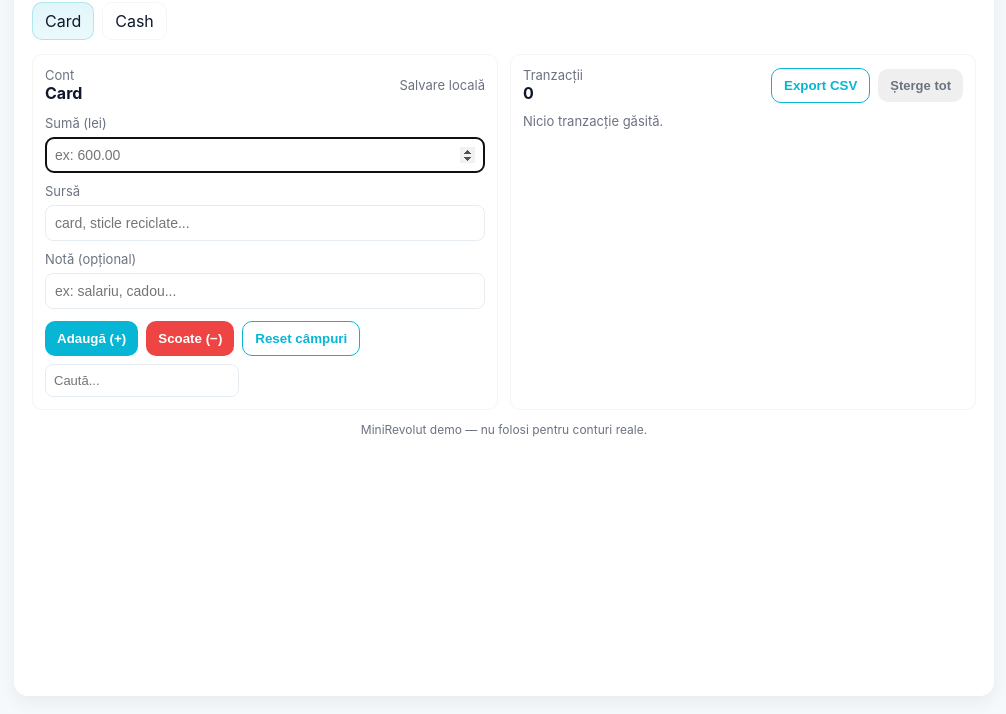
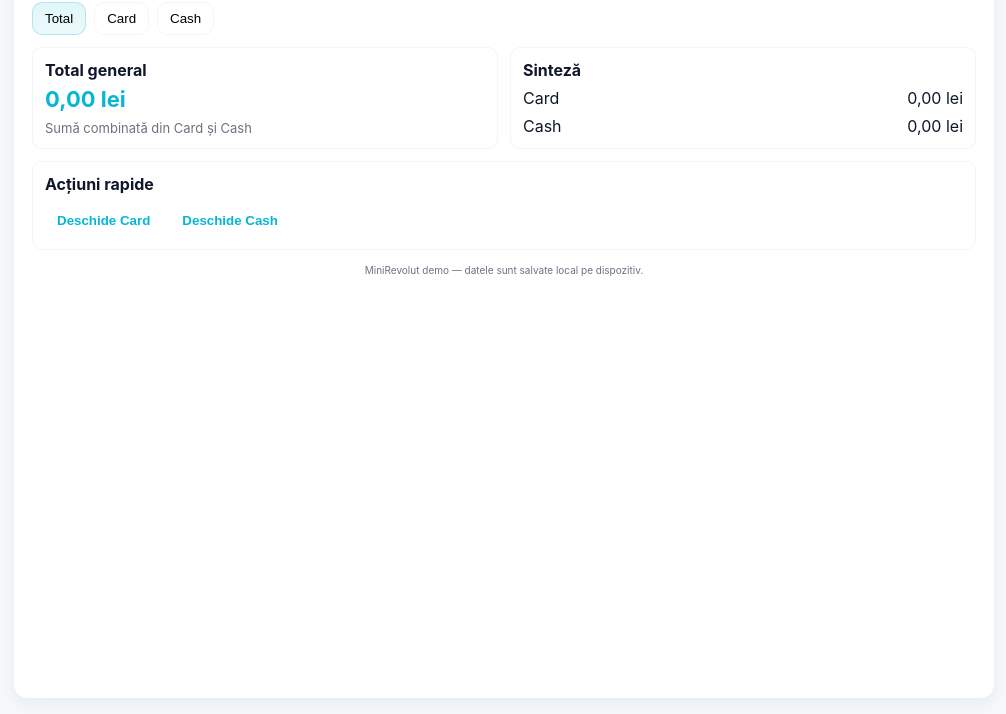
Before and after one commit to acostache577-max/Mini-Revolut, a plain HTML site: page index.html in a window 1280 px wide. Shown: the part 86-800 px from the top of the page, without its empty margins (136-1142 px from the left). Drawn offline with Linux system fonts and the light colour scheme.

Commit message:
Add files via upload
New and improved version

```diff
--- a/app.js
+++ b/app.js
@@ -1,120 +1,124 @@
 
-// MiniRevolut PWA - app.js
 (() => {
-  const el = id => document.getElementById(id);
-  const amountIn = el('amount');
-  const sourceIn = el('source');
-  const noteIn = el('note');
-  const addBtn = el('addBtn');
-  const removeBtn = el('removeBtn');
-  const resetBtn = el('resetBtn');
-  const txList = el('txList');
-  const totalAll = el('totalAll');
-  const txCount = el('txCount');
-  const exportBtn = el('exportBtn');
-  const clearAllBtn = el('clearAllBtn');
-  const filterIn = el('filter');
-  const tabs = document.querySelectorAll('[data-tab]');
-  const titleEl = el('pageTitle');
+  const qs = s => document.querySelector(s);
+  const qsa = s => Array.from(document.querySelectorAll(s));
+  const format = v => (Number(v)||0).toLocaleString('ro-RO',{minimumFractionDigits:2,maximumFractionDigits:2}) + ' lei';
+  const KEY = 'minirevolut_v3';
 
-  const STORAGE_KEY = 'minirevolut_accounts_v1';
-  let state = { card: {tx:[]}, cash: {tx:[]} , active: 'card' };
-  function save(){ localStorage.setItem(STORAGE_KEY, JSON.stringify(state)); render(); }
-  function load(){ try{ const r = localStorage.getItem(STORAGE_KEY); if(r) state = JSON.parse(r); }catch(e){} render(); }
+  // Pages
+  const pages = { total: qs('#page-total'), card: qs('#page-card'), cash: qs('#page-cash') };
+  const navButtons = qsa('.nav button');
 
-  function formatCurrency(v){
-    const n = Number(v) || 0;
-    return n.toLocaleString('ro-RO',{minimumFractionDigits:2, maximumFractionDigits:2}) + ' lei';
-  }
-  function curAccount(){ return state[state.active]; }
+  // Totals / summaries
+  const totalAllEl = qs('#totalAll'); const totalAllBig = qs('#totalAllBig');
+  const summaryCard = qs('#summaryCard'); const summaryCash = qs('#summaryCash');
+  const cardTotal = qs('#cardTotal'); const cashTotal = qs('#cashTotal');
 
-  function computeAccountTotal(acc){ return acc.tx.reduce((s,t) => s + Number(t.amount || 0), 0); }
-  function computeTotalAll(){ return computeAccountTotal(state.card) + computeAccountTotal(state.cash); }
+  // Card inputs/list
+  const cardAmount = qs('#cardAmount'); const cardSource = qs('#cardSource'); const cardNote = qs('#cardNote');
+  const cardAdd = qs('#cardAdd'); const cardRemove = qs('#cardRemove'); const cardReset = qs('#cardReset');
+  const cardList = qs('#cardList'); const cardExport = qs('#cardExport'); const cardClear = qs('#cardClear');
 
-  function addTransaction(amount, source, note){
-    if (!amount || isNaN(amount)) return alert('Introdu o sumă validă.');
-    const tx = {
-      id: Date.now().toString(36) + Math.random().toString(36).slice(2,6),
-      amount: Number(Number(amount).toFixed(2)),
-      source: source ? String(source).trim() : '(fără sursă)',
-      note: note ? String(note).trim() : '',
-      date: new Date().toISOString()
-    };
-    state[state.active].tx.unshift(tx);
-    save();
-    clearInputs();
-  }
-  function deleteTx(id){
-    if(!confirm('Ștergi această tranzacție?')) return;
-    const acc = state[state.active];
-    acc.tx = acc.tx.filter(t => t.id !== id);
-    save();
-  }
-  function clearInputs(){ amountIn.value=''; sourceIn.value=''; noteIn.value=''; }
-  function exportCSV(){
-    const acc = state[state.active];
-    if(acc.tx.length === 0){ alert('Nu există tranzacții pentru export.'); return; }
-    const rows = [['id','date','amount','source','note'], ...acc.tx.map(t=>[t.id,t.date,t.amount,t.source,t.note])];
-    const csv = rows.map(r => r.map(c => '\"' + String(c).replace(/\"/g,'\"\"') + '\"').join(',')).join('\\n');
-    const blob = new Blob([csv], {type: 'text/csv;charset=utf-8;'});
-    const url = URL.createObjectURL(blob);
-    const a = document.createElement('a'); a.href = url;
-    a.download = state.active + '-transactions-' + new Date().toISOString().slice(0,19).replace(/[:T]/g,'-') + '.csv';
-    a.click(); URL.revokeObjectURL(url);
-  }
-  function clearAll(){
-    if(!confirm('Ștergi toate tranzacțiile din acest cont?')) return;
-    state[state.active].tx = [];
-    save();
+  // Cash inputs/list
+  const cashAmount = qs('#cashAmount'); const cashSource = qs('#cashSource'); const cashNote = qs('#cashNote');
+  const cashAdd = qs('#cashAdd'); const cashRemove = qs('#cashRemove'); const cashReset = qs('#cashReset');
+  const cashList = qs('#cashList'); const cashExport = qs('#cashExport'); const cashClear = qs('#cashClear');
+
+  // quick nav actions
+  const goCard = qs('#goCard'); const goCash = qs('#goCash');
+
+  let state = { card: {tx:[]}, cash: {tx:[]}, page: 'total' };
+
+  // Load / Save
+  function save(){ localStorage.setItem(KEY, JSON.stringify(state)); render(); }
+  function load(){ try{ const v = localStorage.getItem(KEY); if(v) state = JSON.parse(v); }catch(e){} render(); }
+
+  function sumTx(acc){ return acc.tx.reduce((s,t)=>s+Number(t.amount||0),0); }
+  function totalAll(){ return sumTx(state.card) + sumTx(state.cash); }
+
+  // Rendering
+  function render() {
+    // totals
+    totalAllEl.textContent = format(totalAll());
+    totalAllBig.textContent = format(totalAll());
+    summaryCard.textContent = format(sumTx(state.card));
+    summaryCash.textContent = format(sumTx(state.cash));
+    cardTotal.textContent = format(sumTx(state.card));
+    cashTotal.textContent = format(sumTx(state.cash));
+
+    // active page display
+    Object.keys(pages).forEach(p => { pages[p].style.display = (state.page === p) ? '' : 'none'; });
+    navButtons.forEach(b => b.classList.toggle('active', b.dataset.page === state.page));
+
+    // lists
+    renderList(cardList, state.card.tx, 'card');
+    renderList(cashList, state.cash.tx, 'cash');
   }
 
-  function render(){
-    // totals
-    totalAll.textContent = formatCurrency(computeTotalAll());
-    txCount.textContent = curAccount().tx.length;
-    titleEl.textContent = state.active === 'card' ? 'Card' : 'Cash';
-
-    // filter
-    const q = (filterIn.value||'').toLowerCase().trim();
-    const visible = q ? curAccount().tx.filter(t => String(t.amount).toLowerCase().includes(q) || (t.source||'').toLowerCase().includes(q) || (t.note||'').toLowerCase().includes(q)) : curAccount().tx;
-
-    txList.innerHTML = '';
-    if(visible.length === 0){ txList.innerHTML = '<div class="muted small">Nicio tranzacție găsită.</div>'; return; }
-    visible.forEach(t => {
+  function renderList(container, list, type){
+    container.innerHTML = '';
+    if(!list || list.length===0){ container.innerHTML = '<div class="small">Nicio tranzacție.</div>'; return; }
+    list.forEach(t => {
       const div = document.createElement('div'); div.className = 'tx';
       const left = document.createElement('div'); left.className = 'left';
-      const title = document.createElement('div'); title.className = 'title'; title.textContent = t.source + (t.note ? ' — ' + t.note : '');
-      const meta = document.createElement('div'); meta.className = 'meta'; meta.textContent = new Date(t.date).toLocaleString();
+      const title = document.createElement('div'); title.className = 'title'; title.textContent = t.source + (t.note? ' — ' + t.note : '');
+      const meta = document.createElement('div'); meta.className = 'meta'; meta.textContent = t.date;
       left.appendChild(title); left.appendChild(meta);
       const right = document.createElement('div'); right.style.textAlign='right';
-      const amt = document.createElement('div'); amt.className = 'amt ' + (Number(t.amount) >= 0 ? 'plus' : 'minus'); amt.textContent = formatCurrency(t.amount);
-      const actions = document.createElement('div'); actions.style.marginTop='8px'; actions.style.display='flex'; actions.style.justifyContent='flex-end'; actions.style.gap='6px';
-      const del = document.createElement('button'); del.className='small'; del.textContent='Șterge'; del.onclick = ()=> deleteTx(t.id);
-      actions.appendChild(del);
-      right.appendChild(amt); right.appendChild(actions);
-      div.appendChild(left); div.appendChild(right); txList.appendChild(div);
+      const amt = document.createElement('div'); amt.className = 'amt ' + (Number(t.amount) >= 0 ? 'plus' : 'minus'); amt.textContent = format(t.amount);
+      const del = document.createElement('button'); del.className = 'btn btn-accent'; del.textContent = 'Șterge';
+      del.addEventListener('click', ()=> { if(confirm('Ștergi această tranzacție?')) { deleteTx(type, t.id); } });
+      right.appendChild(amt); right.appendChild(del);
+      div.appendChild(left); div.appendChild(right);
+      container.appendChild(div);
     });
   }
 
-  // events
-  addBtn.addEventListener('click', ()=> addTransaction(Number(amountIn.value), sourceIn.value, noteIn.value));
-  removeBtn.addEventListener('click', ()=> { const v = Number(amountIn.value); if(!v || isNaN(v)) return alert('Introdu o sumă validă.'); addTransaction(-Math.abs(v), sourceIn.value, noteIn.value); });
-  resetBtn.addEventListener('click', clearInputs);
-  exportBtn.addEventListener('click', exportCSV);
-  clearAllBtn.addEventListener('click', clearAll);
-  filterIn.addEventListener('input', render);
-  amountIn.addEventListener('keydown', (e)=> { if(e.key==='Enter') addBtn.click(); });
+  function addTx(type, amount, source, note){
+    if(!amount || isNaN(amount)) { alert('Introdu o sumă validă.'); return; }
+    const tx = { id: Date.now() + Math.random().toString(36).slice(2,6), amount: Number(Number(amount).toFixed(2)), source: source||'(fără sursă)', note: note||'', date: new Date().toLocaleString() };
+    state[type].tx.unshift(tx);
+    save();
+  }
+  function deleteTx(type, id){
+    state[type].tx = state[type].tx.filter(t=>t.id!==id);
+    save();
+  }
+  function clearAll(type){
+    if(!confirm('Ștergi toate tranzacțiile din acest cont?')) return;
+    state[type].tx = []; save();
+  }
+  function exportCSV(type){
+    const list = state[type].tx;
+    if(!list || list.length===0){ alert('Nu există tranzacții pentru export.'); return; }
+    const rows = [['id','date','amount','source','note'], ...list.map(t=>[t.id,t.date,t.amount,t.source,t.note])];
+    const csv = rows.map(r=> r.map(c => '"' + String(c).replace(/"/g,'""') + '"').join(',')).join('\n');
+    const blob = new Blob([csv], {type: 'text/csv;charset=utf-8;'});
+    const url = URL.createObjectURL(blob); const a = document.createElement('a'); a.href = url;
+    a.download = type + '-transactions-' + new Date().toISOString().slice(0,19).replace(/[:T]/g,'-') + '.csv'; a.click(); URL.revokeObjectURL(url);
+  }
 
-  // tab switch
-  tabs.forEach(t => t.addEventListener('click', ()=> {
-    tabs.forEach(x=>x.classList.remove('active'));
-    t.classList.add('active');
-    state.active = t.dataset.tab;
-    save();
-  }));
+  // Event bindings
+  qsa('.nav button').forEach(b => b.addEventListener('click', ()=> { state.page = b.dataset.page; save(); }));
+  qs('#goCard').addEventListener('click', ()=> { state.page='card'; save(); });
+  qs('#goCash').addEventListener('click', ()=> { state.page='cash'; save(); });
 
-  // install service worker
-  if('serviceWorker' in navigator){ navigator.serviceWorker.register('./service-worker.js').catch(()=>{}); }
+  // Card buttons
+  qs('#cardAdd').addEventListener('click', ()=> addTx('card', Number(qs('#cardAmount').value), qs('#cardSource').value.trim(), qs('#cardNote').value.trim()));
+  qs('#cardRemove').addEventListener('click', ()=> addTx('card', -Math.abs(Number(qs('#cardAmount').value)), qs('#cardSource').value.trim(), qs('#cardNote').value.trim()));
+  qs('#cardReset').addEventListener('click', ()=> { qs('#cardAmount').value=''; qs('#cardSource').value=''; qs('#cardNote').value=''; });
+  qs('#cardClear').addEventListener('click', ()=> clearAll('card'));
+  qs('#cardExport').addEventListener('click', ()=> exportCSV('card'));
+
+  // Cash buttons
+  qs('#cashAdd').addEventListener('click', ()=> addTx('cash', Number(qs('#cashAmount').value), qs('#cashSource').value.trim(), qs('#cashNote').value.trim()));
+  qs('#cashRemove').addEventListener('click', ()=> addTx('cash', -Math.abs(Number(qs('#cashAmount').value)), qs('#cashSource').value.trim(), qs('#cashNote').value.trim()));
+  qs('#cashReset').addEventListener('click', ()=> { qs('#cashAmount').value=''; qs('#cashSource').value=''; qs('#cashNote').value=''; });
+  qs('#cashClear').addEventListener('click', ()=> clearAll('cash'));
+  qs('#cashExport').addEventListener('click', ()=> exportCSV('cash'));
+
+  // service worker registration (best effort)
+  if('serviceWorker' in navigator){ navigator.serviceWorker.register('service-worker.js').catch(()=>{}); }
 
   load();
 })();
--- a/index.html
+++ b/index.html
@@ -7,101 +7,146 @@
   <link rel="manifest" href="manifest.json">
   <meta name="theme-color" content="#06b6d4">
   <style>
-    :root{--bg:#f5f9fb;--card:#fff;--accent:#06b6d4;--muted:#6b7280;--success:#10b981;--danger:#ef4444;font-family:Inter, system-ui, Arial, sans-serif}
+    :root{--bg:#f5f9fb;--card:#fff;--accent:#06b6d4;--muted:#6b7280;--success:#10b981;--danger:#ef4444;font-family:Inter,system-ui,Arial,sans-serif}
     *{box-sizing:border-box}
-    body{margin:0;background:var(--bg);color:#0f172a;padding:18px;display:flex;justify-content:center;min-height:100vh}
+    body{margin:0;background:var(--bg);color:#0f172a;padding:16px;display:flex;justify-content:center;min-height:100vh}
     .app{width:100%;max-width:980px;background:var(--card);border-radius:14px;padding:18px;box-shadow:0 6px 18px rgba(2,6,23,0.06)}
     header{display:flex;justify-content:space-between;align-items:center;margin-bottom:12px}
     h1{margin:0;font-size:18px}
-    .total{font-weight:700;font-size:20px;color:var(--accent)}
-    .tabs{display:flex;gap:8px;margin:10px 0 14px}
-    .tab{padding:8px 12px;border-radius:10px;cursor:pointer;border:1px solid rgba(15,23,42,0.04);background:transparent}
-    .tab.active{background:linear-gradient(180deg,rgba(6,182,212,0.12),rgba(6,182,212,0.08));border-color:rgba(6,182,212,0.25)}
-    .grid{display:grid;grid-template-columns:1fr 1fr;gap:12px}
+    .nav{display:flex;gap:8px;margin-top:10px}
+    .nav button{padding:8px 12px;border-radius:10px;border:1px solid rgba(15,23,42,0.04);background:transparent;cursor:pointer}
+    .nav button.active{background:linear-gradient(180deg,rgba(6,182,212,0.12),rgba(6,182,212,0.08));border-color:rgba(6,182,212,0.25)}
+    .grid{display:grid;grid-template-columns:1fr 1fr;gap:12px;margin-top:12px}
     .card{background:#fff;padding:12px;border-radius:10px;border:1px solid rgba(15,23,42,0.04)}
-    label{display:block;font-size:13px;color:var(--muted);margin-bottom:6px}
-    input[type="text"],input[type="number"]{width:100%;padding:9px;border-radius:8px;border:1px solid #e6edf2;font-size:14px}
+    .small{font-size:13px;color:var(--muted)}
+    .big-amount{font-weight:700;color:var(--accent);font-size:22px}
+    .section-title{font-weight:700;margin-bottom:6px}
+    input[type="text"],input[type="number"]{width:100%;padding:9px;border-radius:8px;border:1px solid #e6edf2;font-size:14px;margin-top:6px}
     .controls{display:flex;gap:8px;margin-top:10px;flex-wrap:wrap}
-    button{cursor:pointer;border:0;padding:9px 12px;border-radius:10px;font-weight:600}
+    button.btn{cursor:pointer;border:0;padding:9px 12px;border-radius:10px;font-weight:600}
     .btn-primary{background:var(--accent);color:white}
     .btn-danger{background:var(--danger);color:white}
     .btn-accent{background:transparent;border:1px solid var(--accent);color:var(--accent)}
-    .transactions{max-height:360px;overflow:auto;margin-top:10px}
+    .transactions{max-height:320px;overflow:auto;margin-top:10px}
     .tx{display:flex;justify-content:space-between;align-items:center;padding:10px;border-radius:10px;border:1px solid rgba(15,23,42,0.04);margin-bottom:8px;background:#fff}
     .tx .left{max-width:68%}
     .tx .title{font-weight:600}
     .tx .meta{font-size:12px;color:var(--muted);margin-top:4px}
     .amt.plus{color:var(--success);font-weight:700}
     .amt.minus{color:var(--danger);font-weight:700}
-    .muted{color:var(--muted);font-size:13px}
-    .footer{font-size:12px;color:var(--muted);text-align:center;margin-top:12px}
+    footer{font-size:12px;color:var(--muted);text-align:center;margin-top:12px}
     @media(max-width:800px){.grid{grid-template-columns:1fr}}
   </style>
   <link rel="icon" href="icon-192.svg">
 </head>
 <body>
-  <div class="app" role="application" aria-label="MiniRevolut PWA">
+  <div class="app" role="application" aria-label="MiniRevolut">
     <header>
-      <div><h1>MiniRevolut</h1><div class="muted">Portofel - RON</div></div>
+      <div>
+        <h1>MiniRevolut</h1>
+        <div class="small">Portofel — RON</div>
+      </div>
       <div style="text-align:right">
-        <div class="muted small">Total</div>
-        <div id="totalAll" class="total">0,00 lei</div>
+        <div class="small">Total general</div>
+        <div id="totalAll" class="big-amount">0,00 lei</div>
       </div>
     </header>
 
-    <div class="tabs" role="tablist">
-      <div class="tab active" data-tab="card" role="tab" aria-selected="true">Card</div>
-      <div class="tab" data-tab="cash" role="tab" aria-selected="false">Cash</div>
+    <div class="nav" role="tablist" aria-label="Navigare">
+      <button data-page="total" class="active">Total</button>
+      <button data-page="card">Card</button>
+      <button data-page="cash">Cash</button>
     </div>
 
+    <!-- PAGES -->
+    <main style="margin-top:12px">
+      <!-- Total page -->
+      <section id="page-total">
         <div class="grid">
-      <div class="card" aria-labelledby="account-area">
-        <div style="display:flex;justify-content:space-between;align-items:center">
-          <div><div class="muted">Cont</div><div id="pageTitle" style="font-weight:700">Card</div></div>
-          <div class="muted small">Salvare locală</div>
+          <div class="card">
+            <div class="section-title">Total general</div>
+            <div class="big-amount" id="totalAllBig">0,00 lei</div>
+            <div class="small" style="margin-top:8px">Sumă combinată din Card și Cash</div>
           </div>
 
-        <label for="amount" style="margin-top:12px">Sumă (lei)</label>
-        <input id="amount" type="number" step="0.01" placeholder="ex: 600.00" />
+          <div class="card">
+            <div class="section-title">Sinteză</div>
+            <div style="display:flex;flex-direction:column;gap:8px;margin-top:8px">
+              <div style="display:flex;justify-content:space-between"><div>Card</div><div id="summaryCard">0,00 lei</div></div>
+              <div style="display:flex;justify-content:space-between"><div>Cash</div><div id="summaryCash">0,00 lei</div></div>
+            </div>
+          </div>
+        </div>
 
-        <label for="source" style="margin-top:10px">Sursă</label>
-        <input id="source" type="text" placeholder="card, sticle reciclate..." />
+        <div style="margin-top:12px" class="card">
+          <div class="section-title">Acțiuni rapide</div>
+          <div class="controls">
+            <button id="goCard" class="btn btn-accent">Deschide Card</button>
+            <button id="goCash" class="btn btn-accent">Deschide Cash</button>
+          </div>
+        </div>
+      </section>
 
-        <label for="note" style="margin-top:10px">Notă (opțional)</label>
-        <input id="note" type="text" placeholder="ex: salariu, cadou..." />
-
-        <div class="controls" style="margin-top:12px">
-          <button id="addBtn" class="btn-primary">Adaugă (+)</button>
-          <button id="removeBtn" class="btn-danger">Scoate (−)</button>
-          <button id="resetBtn" class="btn-accent">Reset câmpuri</button>
-          <div style="flex:1"></div>
-          <input id="filter" placeholder="Caută..." class="muted small" style="padding:8px;border-radius:8px;border:1px solid #e6edf2"/>
+      <!-- Card page -->
+      <section id="page-card" style="display:none">
+        <div class="grid">
+          <div class="card">
+            <div class="section-title">Card — sold: <span id="cardTotal">0,00 lei</span></div>
+            <label>Sumă (lei)</label><input id="cardAmount" type="number" step="0.01" placeholder="ex: 600.00" />
+            <label>Sursă</label><input id="cardSource" type="text" placeholder="card, salariu..." />
+            <label>Notă (opțional)</label><input id="cardNote" type="text" placeholder="ex: Plata, retragere..." />
+            <div class="controls" style="margin-top:8px">
+              <button id="cardAdd" class="btn btn-primary">Adaugă (+)</button>
+              <button id="cardRemove" class="btn btn-danger">Scoate (−)</button>
+              <button id="cardReset" class="btn btn-accent">Reset</button>
             </div>
           </div>
 
           <div class="card">
             <div style="display:flex;justify-content:space-between;align-items:center">
-          <div><div class="muted">Tranzacții</div><div id="txCount" style="font-weight:700">0</div></div>
-          <div style="display:flex;gap:8px;align-items:center">
-            <button id="exportBtn" class="btn-accent">Export CSV</button>
-            <button id="clearAllBtn" class="muted small">Șterge tot</button>
+              <div class="section-title">Tranzacții Card</div>
+              <div style="display:flex;gap:8px">
+                <button id="cardExport" class="btn btn-accent">Export</button>
+                <button id="cardClear" class="btn btn-danger">Șterge tot</button>
+              </div>
+            </div>
+            <div class="transactions" id="cardList"></div>
+          </div>
+        </div>
+      </section>
+
+      <!-- Cash page -->
+      <section id="page-cash" style="display:none">
+        <div class="grid">
+          <div class="card">
+            <div class="section-title">Cash — sold: <span id="cashTotal">0,00 lei</span></div>
+            <label>Sumă (lei)</label><input id="cashAmount" type="number" step="0.01" placeholder="ex: 200.00" />
+            <label>Sursă</label><input id="cashSource" type="text" placeholder="sticle, portofel..." />
+            <label>Notă (opțional)</label><input id="cashNote" type="text" placeholder="ex: Bani din vânzare..." />
+            <div class="controls" style="margin-top:8px">
+              <button id="cashAdd" class="btn btn-primary">Adaugă (+)</button>
+              <button id="cashRemove" class="btn btn-danger">Scoate (−)</button>
+              <button id="cashReset" class="btn btn-accent">Reset</button>
             </div>
           </div>
 
-        <div class="transactions" id="txList" aria-live="polite" role="list" style="margin-top:10px"></div>
+          <div class="card">
+            <div style="display:flex;justify-content:space-between;align-items:center">
+              <div class="section-title">Tranzacții Cash</div>
+              <div style="display:flex;gap:8px">
+                <button id="cashExport" class="btn btn-accent">Export</button>
+                <button id="cashClear" class="btn btn-danger">Șterge tot</button>
               </div>
             </div>
+            <div class="transactions" id="cashList"></div>
+          </div>
+        </div>
+      </section>
+    </main>
 
-    <div class="footer">MiniRevolut demo — nu folosi pentru conturi reale.</div>
+    <footer><small>MiniRevolut demo — datele sunt salvate local pe dispozitiv.</small></footer>
   </div>
 
   <script src="app.js"></script>
-  <script>
-    // install prompt helper (optional UX)
-    let deferredPrompt;
-    window.addEventListener('beforeinstallprompt', (e) => { e.preventDefault(); deferredPrompt = e; /* Could show iinstall button */ });
-    // simple accessibility: focus first input
-    document.getElementById('amount').focus();
-  </script>
 </body>
 </html>
```
Also changed, not shown: service-worker.js (+5 -23 lines), icon-192.svg, icon-512.svg. Lines whose indentation alone changed are shown as unchanged.
